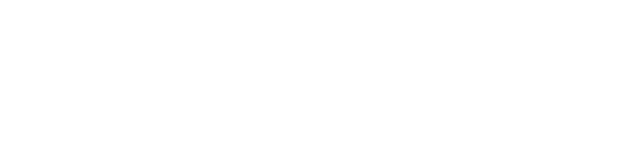
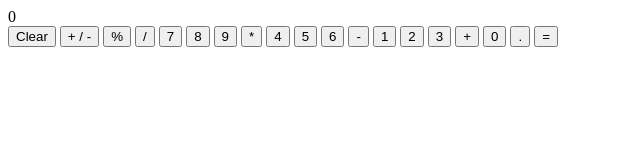
Before and after one commit to kyungwan2023F/Calculator, a plain HTML site: page index.html in a window 1280 px wide. Shown: the whole page, without its empty margins (0-640 px from the left). Drawn offline with Linux system fonts and the light colour scheme.

Commit message:
added classes for the buttons in the calculator. Added them inside container classes so that later I can use css to create the calculator shape and have them in place

```diff
--- a/index.html
+++ b/index.html
@@ -6,6 +6,30 @@
     <title>Calculathor</title>
 </head>
 <body>
+    <div class = "calc-container">
+        <div class = "calc-display">0</div>
+        <div class = "button-container">
+            <button class = "clear">Clear</button>
+            <button class = "+/-">+ / -</button>
+            <button class = "%">%</button>
+            <button class = "divide">/</button>
+            <button class = "btn-number btn-7">7</button>
+            <button class = "btn-number btn-8">8</button>
+            <button class = "btn-number btn-9">9</button>
+            <button class = "multiply">*</button>
+            <button class = "btn-number btn-4">4</button>
+            <button class = "btn-number btn-5">5</button>
+            <button class = "btn-number btn-6">6</button>
+            <button class = "subtract">-</button>
+            <button class = "btn-number btn-1">1</button>
+            <button class = "btn-number btn-2">2</button>
+            <button class = "btn-number btn-3">3</button>
+            <button class = "add">+</button>
+            <button class = "btn-number btn-0">0</button>
+            <button class = ".">.</button>
+            <button class = "equals">=</button>
+        </div>
+    </div>
     <script src="calculator.js"></script>
 </body>
 </html>
```
